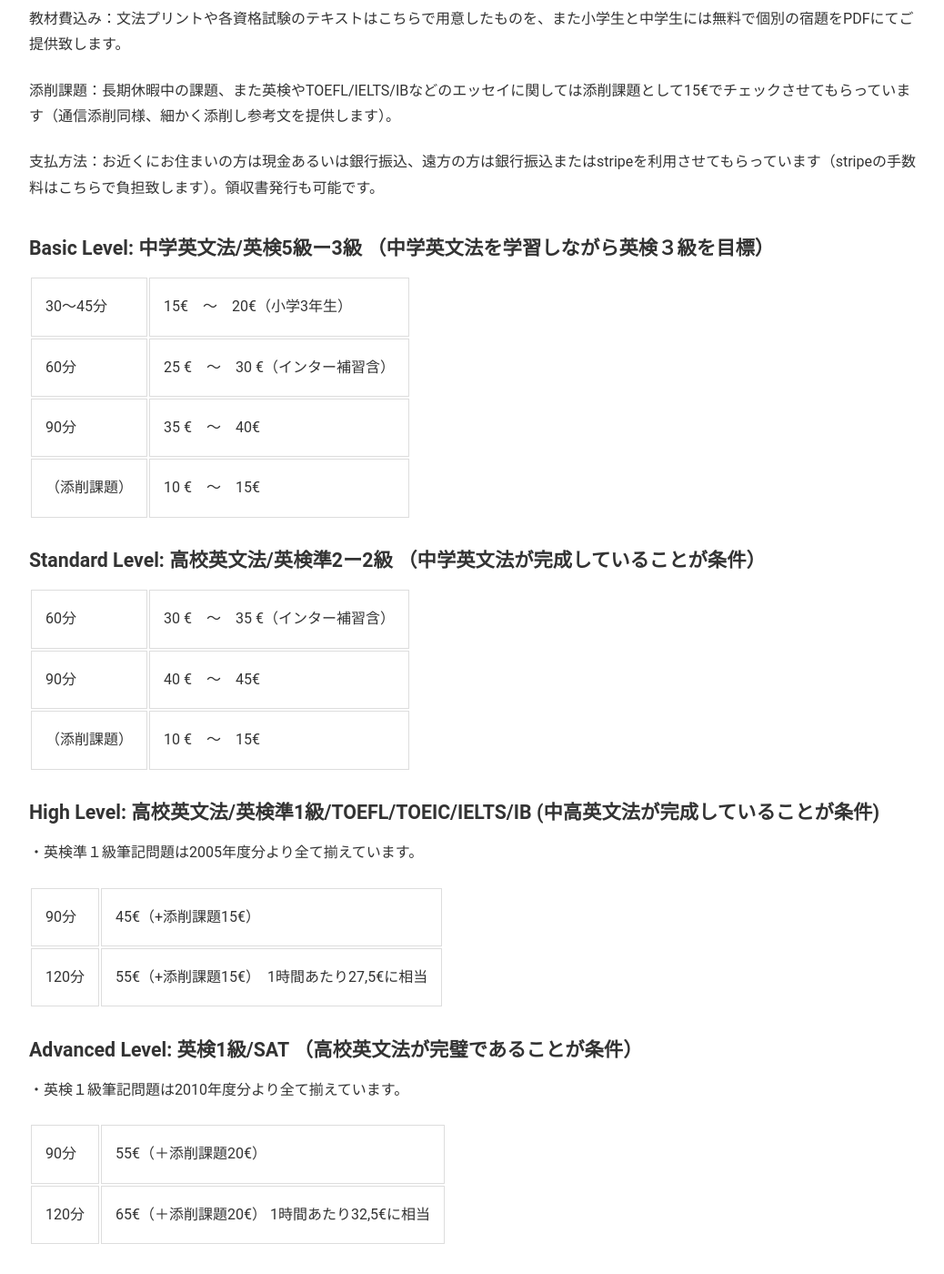
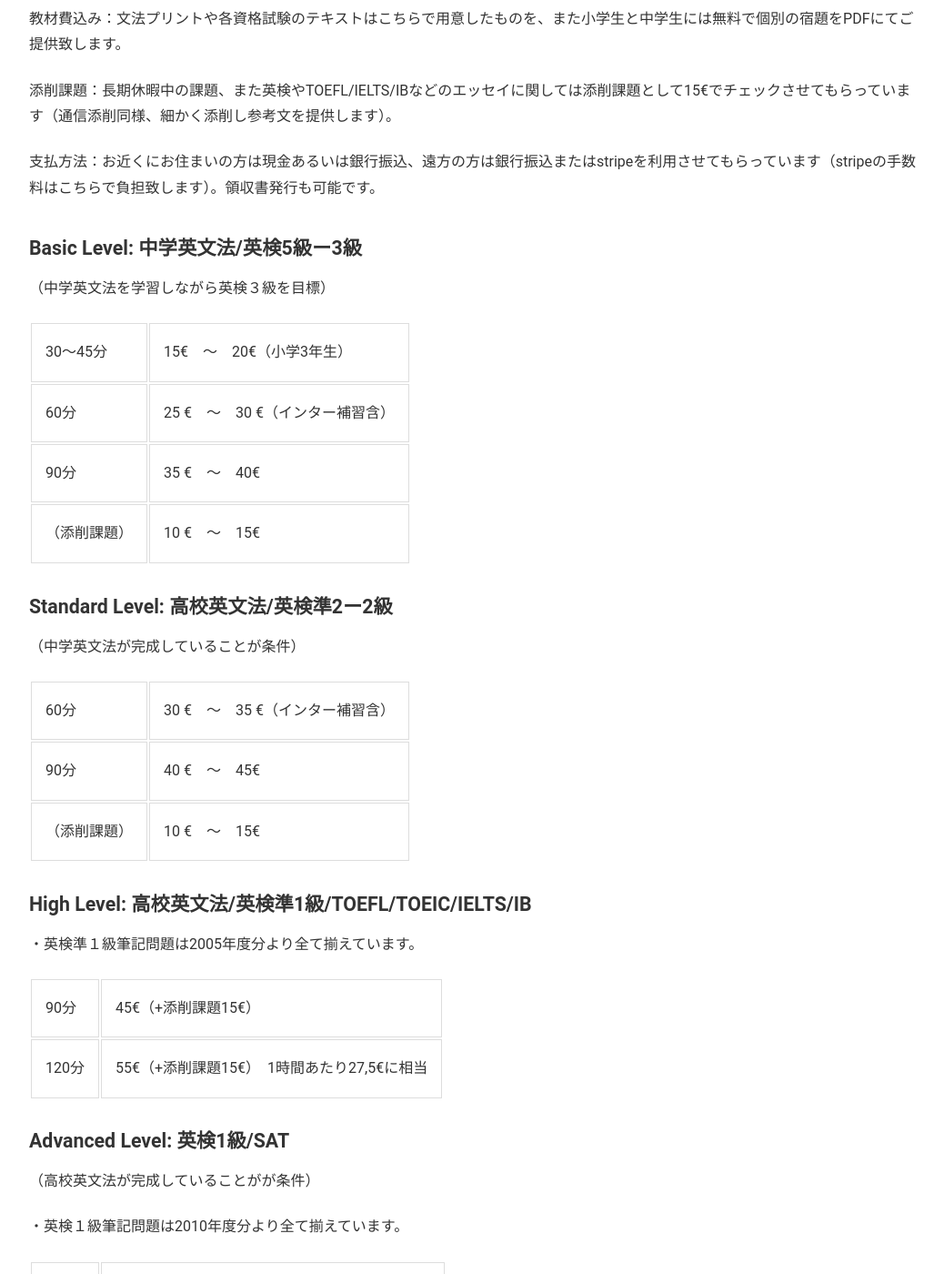
Before and after one commit to phocean/akispace, a Jekyll site: the page built from hour_fees.md, in a window 1280 px wide and 1400 px high, scrolled down 260 px. Shown: the whole window at 91% size, without its empty margins (118-1156 px from the left). Built offline with Jekyll 4.4.1, drawn with Linux system fonts in a browser that asks for light colours.

Commit message:
Update hour_fees.md

```diff
--- a/hour_fees.md
+++ b/hour_fees.md
@@ -16,27 +16,30 @@
 
 支払方法：お近くにお住まいの方は現金あるいは銀行振込、遠方の方は銀行振込またはstripeを利用させてもらっています（stripeの手数料はこちらで負担致します）。領収書発行も可能です。
 
-### Basic Level: 中学英文法/英検5級ー3級 （中学英文法を学習しながら英検３級を目標）
+### Basic Level: 中学英文法/英検5級ー3級
+（中学英文法を学習しながら英検３級を目標）
 
 |   30〜45分 |   15€　〜　20€（小学3年生）　|
 |   60分 　  |   25 €　〜　30 €（インター補習含） |
 |   90分     |   35 €　〜　40€   |
 |  （添削課題） |   10 €　〜　15€   |
 
-### Standard Level: 高校英文法/英検準2ー2級 （中学英文法が完成していることが条件）
+### Standard Level: 高校英文法/英検準2ー2級
+（中学英文法が完成していることが条件）
 
 |   60分 　  |   30 €　〜　35 €（インター補習含） |
 |   90分     |   40 €　〜　45€   |
 |  （添削課題） |   10 €　〜　15€   |
 
-### High Level: 高校英文法/英検準1級/TOEFL/TOEIC/IELTS/IB   (中高英文法が完成していることが条件)
+### High Level: 高校英文法/英検準1級/TOEFL/TOEIC/IELTS/IB
 
 ・英検準１級筆記問題は2005年度分より全て揃えています。
 
 |   90分  |   45€（+添削課題15€） |
 |   120分   |   55€（+添削課題15€）　1時間あたり27,5€に相当  |
 
-### Advanced Level: 英検1級/SAT  （高校英文法が完璧であることが条件）
+### Advanced Level: 英検1級/SAT
+（高校英文法が完成していることがが条件）
 
 ・英検１級筆記問題は2010年度分より全て揃えています。
 
```
